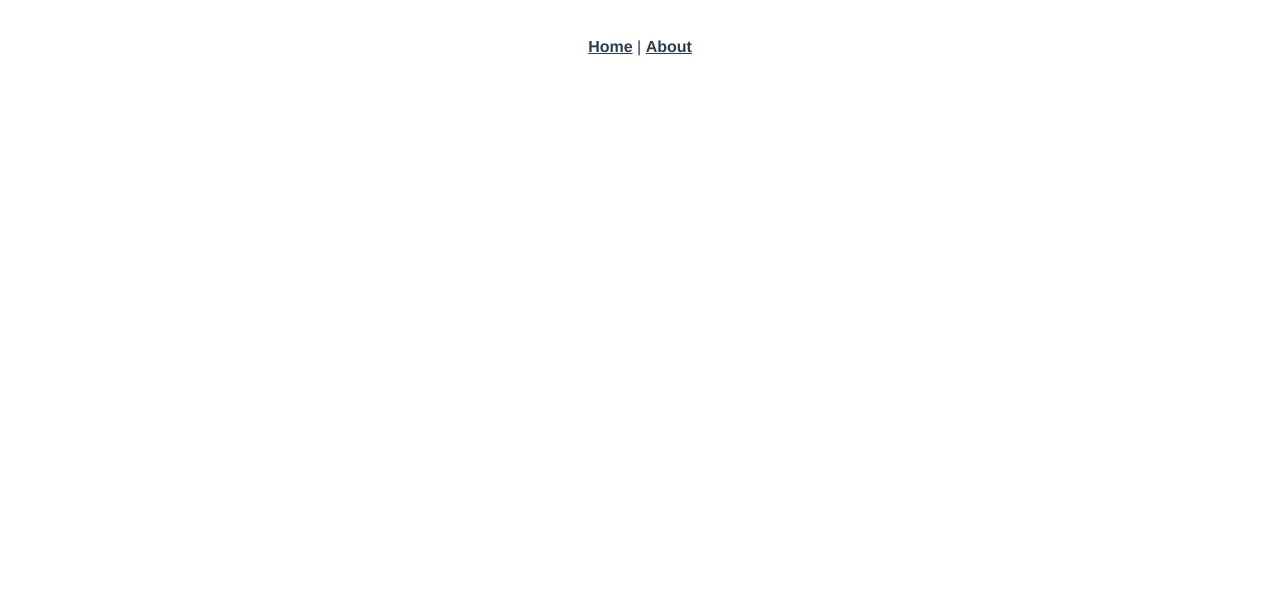
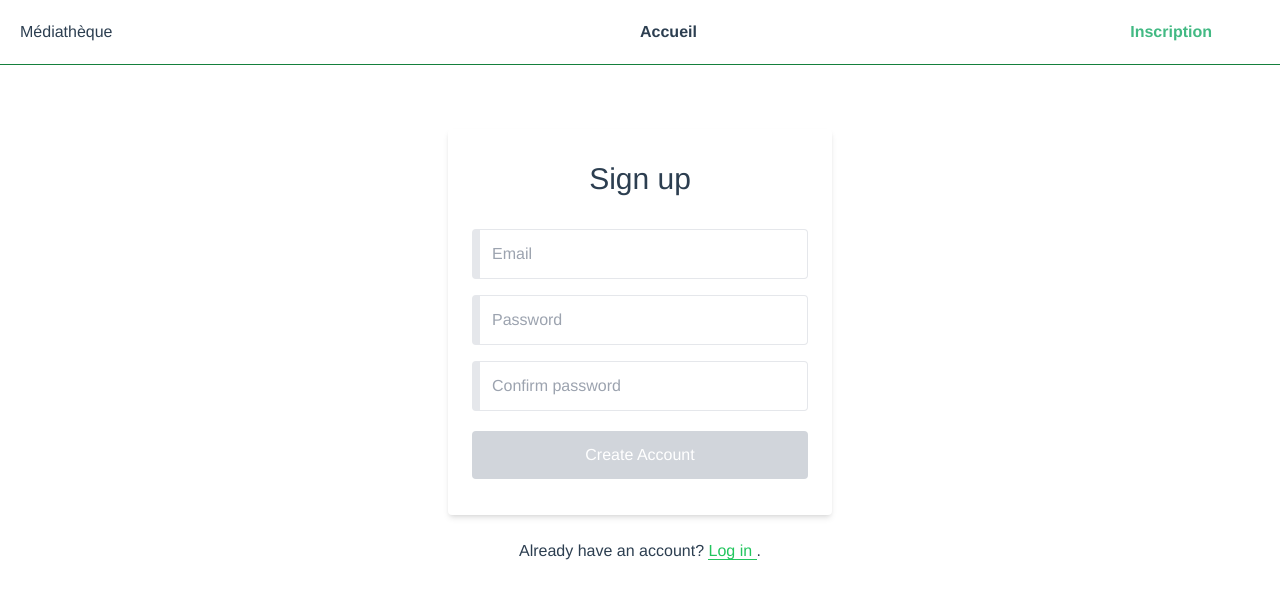
Before and after one commit to jojogames632/vue-mediatheque, a Vue app: page /register in a window 1280 px wide. Before the commit this address had no page. Shown: the top 598 px of the page. Built offline with nearby package versions, Linux system fonts and the light colour scheme.

Commit message:
Add register form with front-validation

```diff
--- a/package.json
+++ b/package.json
@@ -7,6 +7,9 @@
     "build": "vue-cli-service build"
   },
   "dependencies": {
+    "@vuelidate/core": "^2.0.0-alpha.41",
+    "@vuelidate/validators": "^2.0.0-alpha.29",
+    "axios": "^0.27.2",
     "core-js": "^3.8.3",
     "vue": "^3.2.13",
     "vue-router": "^4.0.3",
--- a/public/index.html
+++ b/public/index.html
@@ -5,6 +5,7 @@
     <meta http-equiv="X-UA-Compatible" content="IE=edge">
     <meta name="viewport" content="width=device-width,initial-scale=1.0">
     <link rel="icon" href="<%= BASE_URL %>favicon.ico">
+    <script src="https://cdn.tailwindcss.com"></script>
     <title><%= htmlWebpackPlugin.options.title %></title>
   </head>
   <body>
--- a/src/App.vue
+++ b/src/App.vue
@@ -1,7 +1,13 @@
 <template>
-  <nav>
-    <router-link to="/">Home</router-link> |
-    <router-link to="/about">About</router-link>
+  <nav class="flex border-b border-b-green-700 mb-16">
+    <div class="flex-1 text-left hidden md:block">Médiathèque</div>
+    <div class="flex-1 flex justify-between text-left">
+      <router-link to="/">Accueil</router-link>
+      <div>
+        <router-link to="/register" class="mr-12">Inscription</router-link>
+        <!-- <router-link to="/connexion">Connexion</router-link> -->
+      </div>
+    </div>
   </nav>
   <router-view/>
 </template>
@@ -16,7 +22,7 @@
 }
 
 nav {
-  padding: 30px;
+  padding: 20px;
 }
 
 nav a {
--- a/src/components/HelloWorld.vue
+++ /dev/null
@@ -1,59 +0,0 @@
-<template>
-  <div class="hello">
-    <h1>{{ msg }}</h1>
-    <p>
-      For a guide and recipes on how to configure / customize this project,<br>
-      check out the
-      <a href="https://cli.vuejs.org" target="_blank" rel="noopener">vue-cli documentation</a>.
-    </p>
-    <h3>Installed CLI Plugins</h3>
-    <ul>
-      <li><a href="https://github.com/vuejs/vue-cli/tree/dev/packages/%40vue/cli-plugin-babel" target="_blank" rel="noopener">babel</a></li>
-      <li><a href="https://github.com/vuejs/vue-cli/tree/dev/packages/%40vue/cli-plugin-router" target="_blank" rel="noopener">router</a></li>
-      <li><a href="https://github.com/vuejs/vue-cli/tree/dev/packages/%40vue/cli-plugin-vuex" target="_blank" rel="noopener">vuex</a></li>
-    </ul>
-    <h3>Essential Links</h3>
-    <ul>
-      <li><a href="https://vuejs.org" target="_blank" rel="noopener">Core Docs</a></li>
-      <li><a href="https://forum.vuejs.org" target="_blank" rel="noopener">Forum</a></li>
-      <li><a href="https://chat.vuejs.org" target="_blank" rel="noopener">Community Chat</a></li>
-      <li><a href="https://twitter.com/vuejs" target="_blank" rel="noopener">Twitter</a></li>
-      <li><a href="https://news.vuejs.org" target="_blank" rel="noopener">News</a></li>
-    </ul>
-    <h3>Ecosystem</h3>
-    <ul>
-      <li><a href="https://router.vuejs.org" target="_blank" rel="noopener">vue-router</a></li>
-      <li><a href="https://vuex.vuejs.org" target="_blank" rel="noopener">vuex</a></li>
-      <li><a href="https://github.com/vuejs/vue-devtools#vue-devtools" target="_blank" rel="noopener">vue-devtools</a></li>
-      <li><a href="https://vue-loader.vuejs.org" target="_blank" rel="noopener">vue-loader</a></li>
-      <li><a href="https://github.com/vuejs/awesome-vue" target="_blank" rel="noopener">awesome-vue</a></li>
-    </ul>
-  </div>
-</template>
-
-<script>
-export default {
-  name: 'HelloWorld',
-  props: {
-    msg: String
-  }
-}
-</script>
-
-<!-- Add "scoped" attribute to limit CSS to this component only -->
-<style scoped>
-h3 {
-  margin: 40px 0 0;
-}
-ul {
-  list-style-type: none;
-  padding: 0;
-}
-li {
-  display: inline-block;
-  margin: 0 10px;
-}
-a {
-  color: #42b983;
-}
-</style>
--- /dev/null
+++ b/src/components/RegisterView/EmailInput.vue
@@ -0,0 +1,27 @@
+<template>
+	<input
+	type="text"
+	class="block border border-grey-light w-full p-3 rounded mb-4 border-l-8"
+	:class="{	'border-l-red-500': email.error,
+						'border-l-green-500': !email.error && email.dirty }"
+	name="email"
+	v-model="email.value"
+	placeholder="Email"
+	@input="emailVerif" />
+	<div v-if="email.error" class="text-red-500 text-left p-3 pt-0">
+		{{ email.error }}
+	</div>
+</template>
+
+<script>
+export default {
+	props: ['email', 'emailVerif'],
+	setup() {
+
+	}
+}
+</script>
+
+<style>
+
+</style>
--- /dev/null
+++ b/src/components/RegisterView/PasswordConfirmInput.vue
@@ -0,0 +1,24 @@
+<template>
+	<input
+		type="password"
+		class="block border border-grey-light w-full p-3 rounded mb-4 border-l-8"
+		:class="{ 'border-l-red-500': passwordConfirm.error,
+							'border-l-green-500': !passwordConfirm.error && passwordConfirm.dirty }"
+		name="password_confirm"
+		v-model="passwordConfirm.value"
+		placeholder="Confirm password"
+		@input="passwordConfirmVerif" />
+	<div v-if="passwordConfirm.error" class="text-red-500 text-left p-3 pt-0">
+		{{ passwordConfirm.error }}
+	</div>
+</template>
+
+<script>
+export default {
+	props: ['passwordConfirm', 'passwordConfirmVerif']
+}
+</script>
+
+<style>
+
+</style>
--- /dev/null
+++ b/src/components/RegisterView/PasswordInput.vue
@@ -0,0 +1,20 @@
+<template>
+	<input
+	type="password"
+	class="block border border-grey-light w-full p-3 rounded mb-4 border-l-8"
+	:class="{ 'border-l-red-500': password.error,
+						'border-l-green-500': !password.error && password.dirty }"
+	name="password"
+	v-model="password.value"
+	placeholder="Password"
+	@input="passwordVerif" />
+	<div v-if="password.error" class="text-red-500 text-left p-3 pt-0">
+		{{ password.error }}
+	</div>
+</template>
+
+<script>
+export default {
+	props: ['password', 'passwordVerif']
+}
+</script>
--- /dev/null
+++ b/src/components/RegisterView/SubmitButton.vue
@@ -0,0 +1,18 @@
+<template>
+	<button
+		type="submit"
+		:disabled="!isFormValid"
+		class="w-full text-center py-3 rounded text-white hover:bg-green-700 focus:outline-none my-1"
+		:class="{ 'bg-gray-300': !isFormValid, 'bg-green-500': isFormValid }"
+	>Create Account</button>
+</template>
+
+<script>
+export default {
+	props: ['isFormValid']
+}
+</script>
+
+<style>
+
+</style>
--- a/src/router/index.js
+++ b/src/router/index.js
@@ -8,12 +8,9 @@ const routes = [
     component: HomeView
   },
   {
-    path: '/about',
-    name: 'about',
-    // route level code-splitting
-    // this generates a separate chunk (about.[hash].js) for this route
-    // which is lazy-loaded when the route is visited.
-    component: () => import(/* webpackChunkName: "about" */ '../views/AboutView.vue')
+    path: '/register',
+    name: 'register',
+    component: () => import(/* webpackChunkName: "about" */ '../views/RegisterView.vue')
   }
 ]
 
--- a/src/views/AboutView.vue
+++ /dev/null
@@ -1,5 +0,0 @@
-<template>
-  <div class="about">
-    <h1>This is an about page</h1>
-  </div>
-</template>
--- a/src/views/HomeView.vue
+++ b/src/views/HomeView.vue
@@ -1,18 +1,15 @@
 <template>
   <div class="home">
     <img alt="Vue logo" src="../assets/logo.png">
-    <HelloWorld msg="Welcome to Your Vue.js App"/>
   </div>
 </template>
 
 <script>
-// @ is an alias to /src
-import HelloWorld from '@/components/HelloWorld.vue'
 
 export default {
   name: 'HomeView',
   components: {
-    HelloWorld
+
   }
 }
 </script>
--- /dev/null
+++ b/src/views/RegisterView.vue
@@ -0,0 +1,118 @@
+<template>
+  <div class="bg-grey-lighter">
+		<div class="container max-w-sm mx-auto flex flex-col items-center justify-center px-2">
+			<form @submit.prevent="submit" class="bg-white px-6 py-8 rounded shadow-md w-96">
+				<h1 class="mb-8 text-3xl text-center">Sign up</h1>
+
+				<EmailInput :email="email" :emailVerif="emailVerif" />
+				<PasswordInput :password="password" :passwordVerif="passwordVerif" />
+				<PasswordConfirmInput :passwordConfirm="passwordConfirm" :passwordConfirmVerif="passwordConfirmVerif" />
+
+				<SubmitButton :isFormValid="isFormValid" />
+
+			</form>
+
+			<div class="mt-6">Already have an account?
+				<router-link :to="{ name: 'home' }" class="no-underline border-b border-green-500 text-green-500">
+						Log in
+				</router-link>.
+			</div>
+
+		</div>
+</div>
+</template>
+
+<script>
+import { computed, ref } from 'vue'
+import router from '@/router'
+import EmailInput from '../components/RegisterView/EmailInput.vue'
+import PasswordInput from '../components/RegisterView/PasswordInput.vue'
+import PasswordConfirmInput from '../components/RegisterView/PasswordConfirmInput.vue'
+import SubmitButton from '../components/RegisterView/SubmitButton.vue'
+
+export default {
+	name: "Login",
+	components: {
+		EmailInput,
+		PasswordInput,
+		PasswordConfirmInput,
+		SubmitButton
+	},
+	setup() {
+		const email = ref({
+			value: '',
+			dirty: false,
+			error: '',
+		})
+
+		const password = ref({
+			value: '',
+			dirty: false,
+			error: '',
+		})
+
+		const passwordConfirm = ref({
+			value: '',
+			dirty: false,
+			error: '',
+		})
+
+		const isFormValid = computed(() => (!email.value.error && !password.value.error && !passwordConfirm.value.error
+										 									&& email.value.dirty && password.value.dirty && passwordConfirm.value.dirty))
+
+		const emailVerif = () => {
+			let regexEmail = /^\w+([\.-]?\w+)*@\w+([\.-]?\w+)*(\.\w{2,3})+$/
+			if (!email.value.value) {
+				email.value.error = 'L\'adresse email est requise'
+			}
+			else if (!email.value.value.match(regexEmail)) {
+				email.value.error = 'L\'adresse email n\'est pas valide'
+			}
+			else {
+				email.value.error = ''
+			}
+			email.value.dirty = true
+		}
+
+		const passwordVerif = () => {
+			if (password.value.value.length < 6) {
+				password.value.error = 'Le mot de passe doit contenir 6 caractères minimum'
+			}
+			else {
+				password.value.error = ''
+			}
+			password.value.dirty = true
+			// verif confirm password too
+			passwordConfirmVerif()
+		}
+
+		const passwordConfirmVerif = () => {
+			if (passwordConfirm.value.value !== password.value.value) {
+				passwordConfirm.value.error = 'Les mots de passes ne correspondent pas'
+			}
+			else {
+				passwordConfirm.value.error = ''
+			}
+			passwordConfirm.value.dirty = true
+		}
+
+		const submit = () => {
+			// check in database for unique email /!\ ******************************************** TODO
+			if (isFormValid) {
+				router.push('/')
+			}
+		}
+
+		return {
+			email,
+			password,
+			passwordConfirm,
+			isFormValid,
+			emailVerif,
+			passwordVerif,
+			passwordConfirmVerif,
+			submit,
+		}
+	}
+}
+</script>
```
Also changed, not shown: 1 other file (tests, documents, lock files or other folders).
